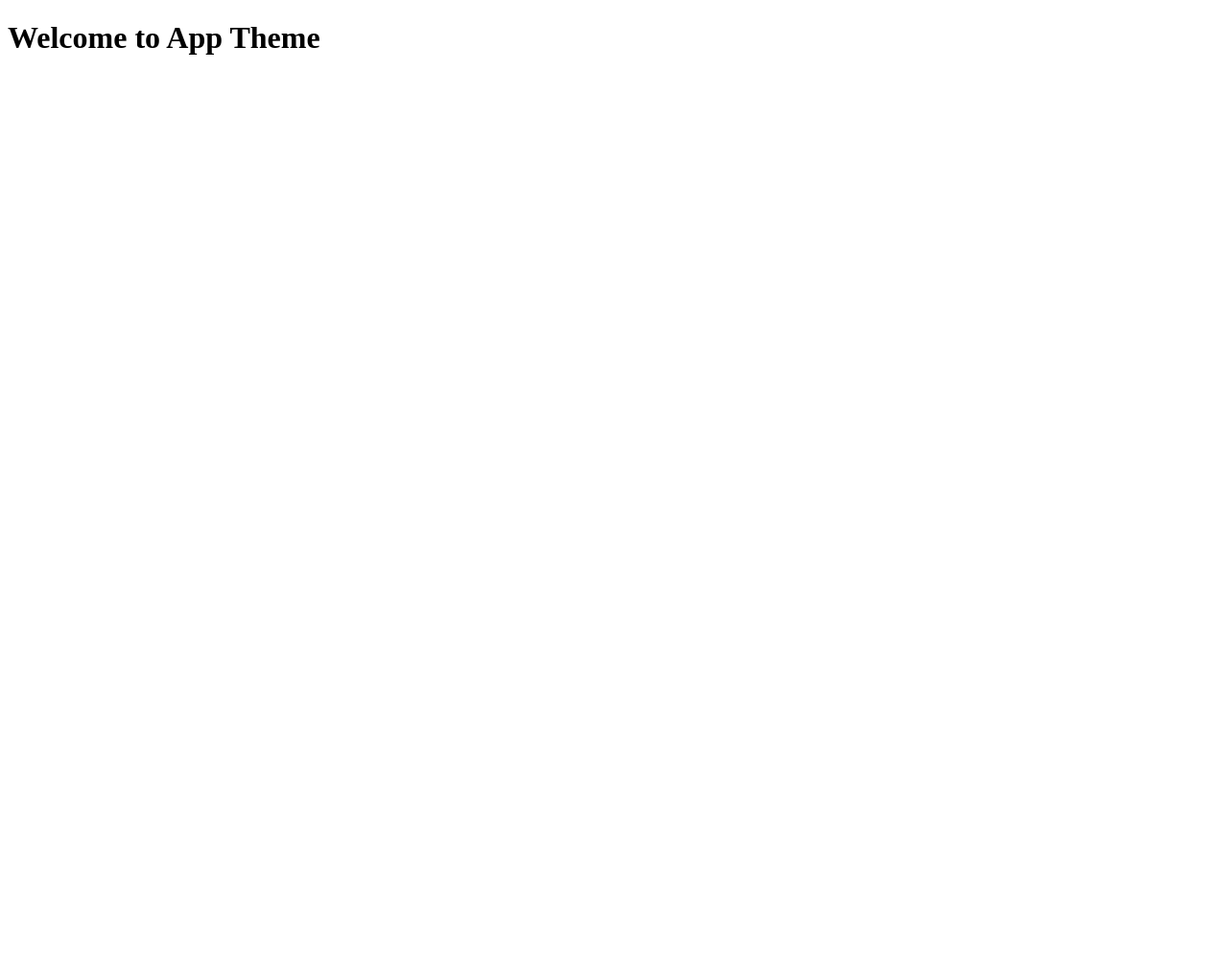
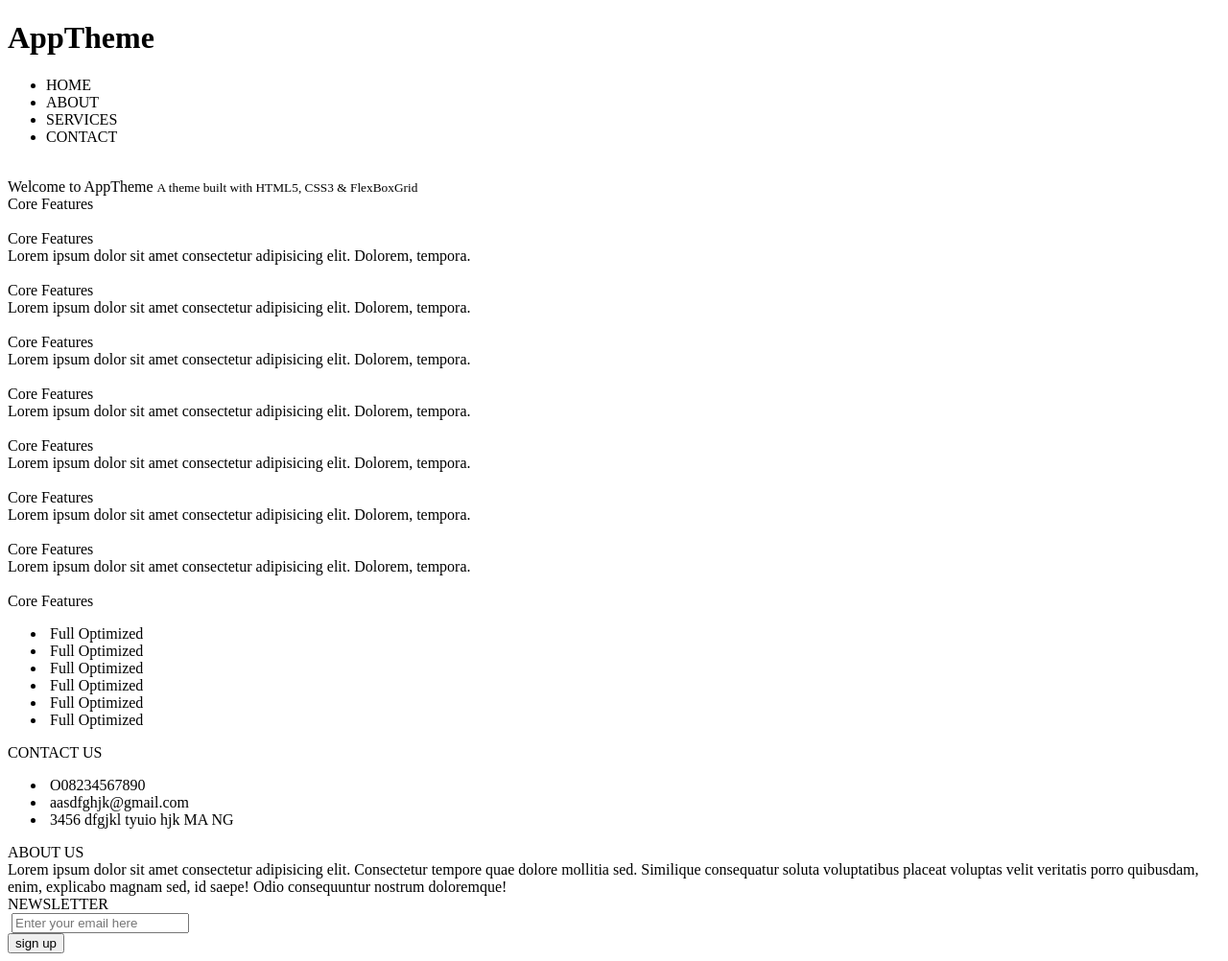
Before and after one commit to abmercy035/AppTheme, a plain HTML site: page index.html in a window 1280 px wide. Shown: the whole page at 96% size. Before the commit the page ends 800 px from the top, so only its background shows below. Drawn offline with Linux system fonts and the light colour scheme.

Commit message:
wrote all the markup needed

```diff
--- a/index.html
+++ b/index.html
@@ -9,7 +9,159 @@
 </head>
 
 <body>
- <h1>Welcome to App Theme</h1>
+ <header>
+  <h1 class="site-name"> AppTheme </h1>
+  <nav class="site-top-nav">
+   <ul class="top-nav-list">
+    <li class="top-nav-list-item">HOME</li>
+    <li class="top-nav-list-item">ABOUT</li>
+    <li class="top-nav-list-item">SERVICES</li>
+    <li class="top-nav-list-item">CONTACT</li>
+   </ul>
+  </nav>
+  <div id="site-mobile-nav-bar">
+   <img src="" alt="">
+  </div>
+ </header>
+ <main>
+  <section class="showcase-screen">
+   <div class="showcase-text">
+    Welcome to AppTheme
+    <small> A theme built with HTML5, CSS3 & FlexBoxGrid </small>
+   </div>
+  </section>
+  <section id="features">
+   <div class="features-title">
+    Core Features
+   </div>
+   <div class="features-list">
+    <div class="features-list-items">
+     <img src="" alt="" class="features-list-items-icons">
+     <div class="features-sub-titles">Core Features</div>
+     <div class="features-list-items-description">
+      Lorem ipsum dolor sit amet consectetur adipisicing elit. Dolorem, tempora.
+     </div>
+    </div>
+    <div class="features-list-items">
+     <img src="" alt="" class="features-list-items-icons">
+     <div class="features-sub-titles">Core Features</div>
+     <div class="features-list-items-description">
+      Lorem ipsum dolor sit amet consectetur adipisicing elit. Dolorem, tempora.
+     </div>
+    </div>
+    <div class="features-list-items">
+     <img src="" alt="" class="features-list-items-icons">
+     <div class="features-sub-titles">Core Features</div>
+     <div class="features-list-items-description">
+      Lorem ipsum dolor sit amet consectetur adipisicing elit. Dolorem, tempora.
+     </div>
+    </div>
+    <div class="features-list-items">
+     <img src="" alt="" class="features-list-items-icons">
+     <div class="features-sub-titles">Core Features</div>
+     <div class="features-list-items-description">
+      Lorem ipsum dolor sit amet consectetur adipisicing elit. Dolorem, tempora.
+     </div>
+    </div>
+    <div class="features-list-items">
+     <img src="" alt="" class="features-list-items-icons">
+     <div class="features-sub-titles">Core Features</div>
+     <div class="features-list-items-description">
+      Lorem ipsum dolor sit amet consectetur adipisicing elit. Dolorem, tempora.
+     </div>
+    </div>
+    <div class="features-list-items">
+     <img src="" alt="" class="features-list-items-icons">
+     <div class="features-sub-titles">Core Features</div>
+     <div class="features-list-items-description">
+      Lorem ipsum dolor sit amet consectetur adipisicing elit. Dolorem, tempora.
+     </div>
+    </div>
+    <div class="features-list-items">
+     <img src="" alt="" class="features-list-items-icons">
+     <div class="features-sub-titles">Core Features</div>
+     <div class="features-list-items-description">
+      Lorem ipsum dolor sit amet consectetur adipisicing elit. Dolorem, tempora.
+     </div>
+    </div>
+    <div class="features-showcase">
+     <img src="" alt="" class="features-showcase-img">
+     <div class="features-showcase-text">
+      <div class="features-showcase-text-title">
+       Core Features
+      </div>
+      <ul class="features-showcase-text-list">
+       <li class="features-showcase-text-list-items">
+        <img src="" alt="">
+        Full Optimized
+       </li>
+       <li class="features-showcase-text-list-items">
+        <img src="" alt="">
+        Full Optimized
+       </li>
+       <li class="features-showcase-text-list-items">
+        <img src="" alt="">
+        Full Optimized
+       </li>
+       <li class="features-showcase-text-list-items">
+        <img src="" alt="">
+        Full Optimized
+       </li>
+       <li class="features-showcase-text-list-items">
+        <img src="" alt="">
+        Full Optimized
+       </li>
+       <li class="features-showcase-text-list-items">
+        <img src="" alt="">
+        Full Optimized
+       </li>
+      </ul>
+     </div>
+    </div>
+   </div>
+  </section>
+
+  <section>
+   <div class="contact-container">
+    <div class="contact-title"> CONTACT US</div>
+    <ul class="contact-list">
+     <li class="contact-list-items">
+      <img src="" alt="" /> O08234567890
+     </li>
+     <li class="contact-list-items">
+      <img src="" alt="" /> aasdfghjk@gmail.com
+     </li>
+     <li class="contact-list-items">
+      <img src="" alt="" /> 3456 dfgjkl tyuio hjk MA NG
+     </li>
+    </ul>
+   </div>
+   <div class="about-container">
+    <div class="about-title"> ABOUT US</div>
+    <div class="about text">
+     Lorem ipsum dolor sit amet consectetur adipisicing elit. Consectetur tempore quae dolore mollitia sed. Similique
+     consequatur soluta voluptatibus placeat voluptas velit veritatis porro quibusdam, enim, explicabo magnam sed, id
+     saepe! Odio consequuntur nostrum doloremque!
+    </div>
+   </div>
+   <div class="form-container">
+    <div class="form-title"> NEWSLETTER </div>
+    <div class="form">
+     <div class="subscribe">
+      <div class="subscribe-field">
+       <img src="" alt="" class="subscribe-icon">
+       <input type="email" class="subscribe-input" placeholder="Enter your email here">
+      </div>
+      <button class="subscribe-button">sign up</button>
+     </div>
+    </div>
+   </div>
+  </section>
+ </main>
+ <footer>
+  <div class="footer-text">
+  </div>
+ </footer>
 </body>
 
 </html>
```
